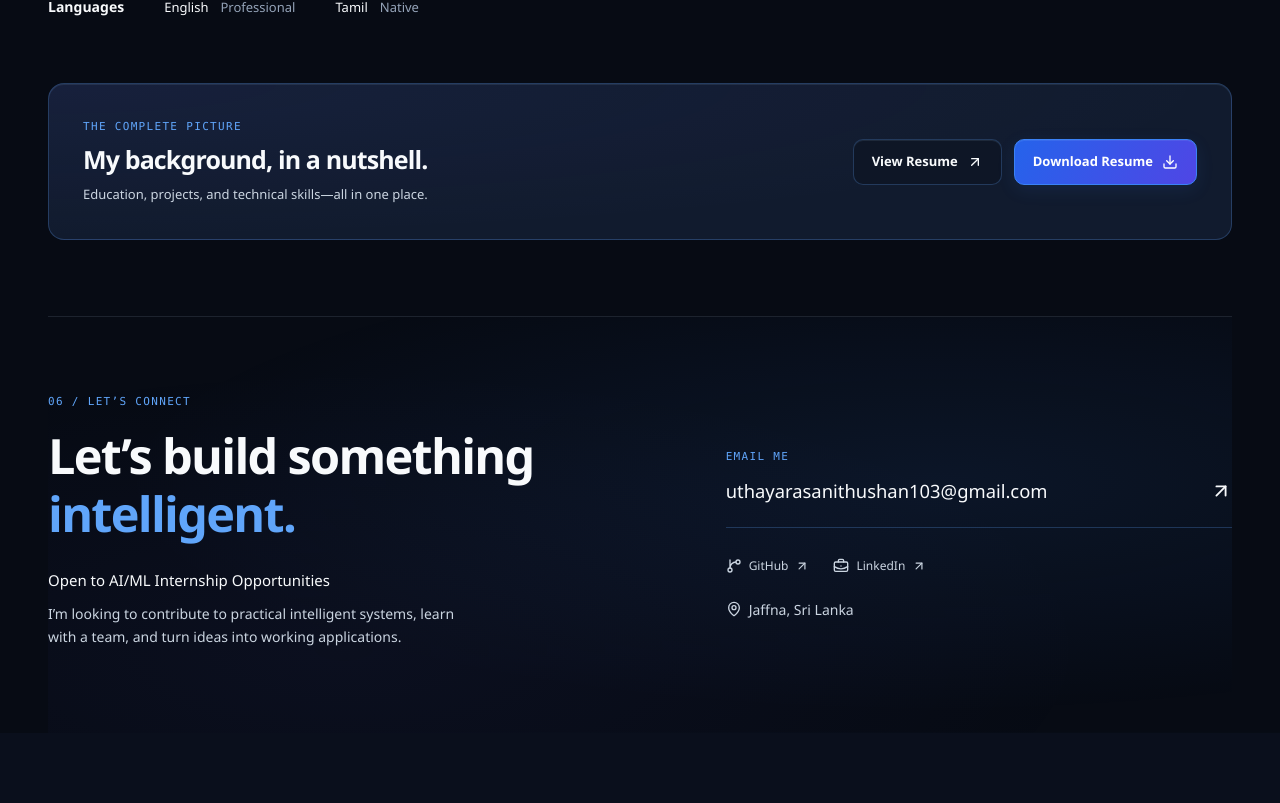
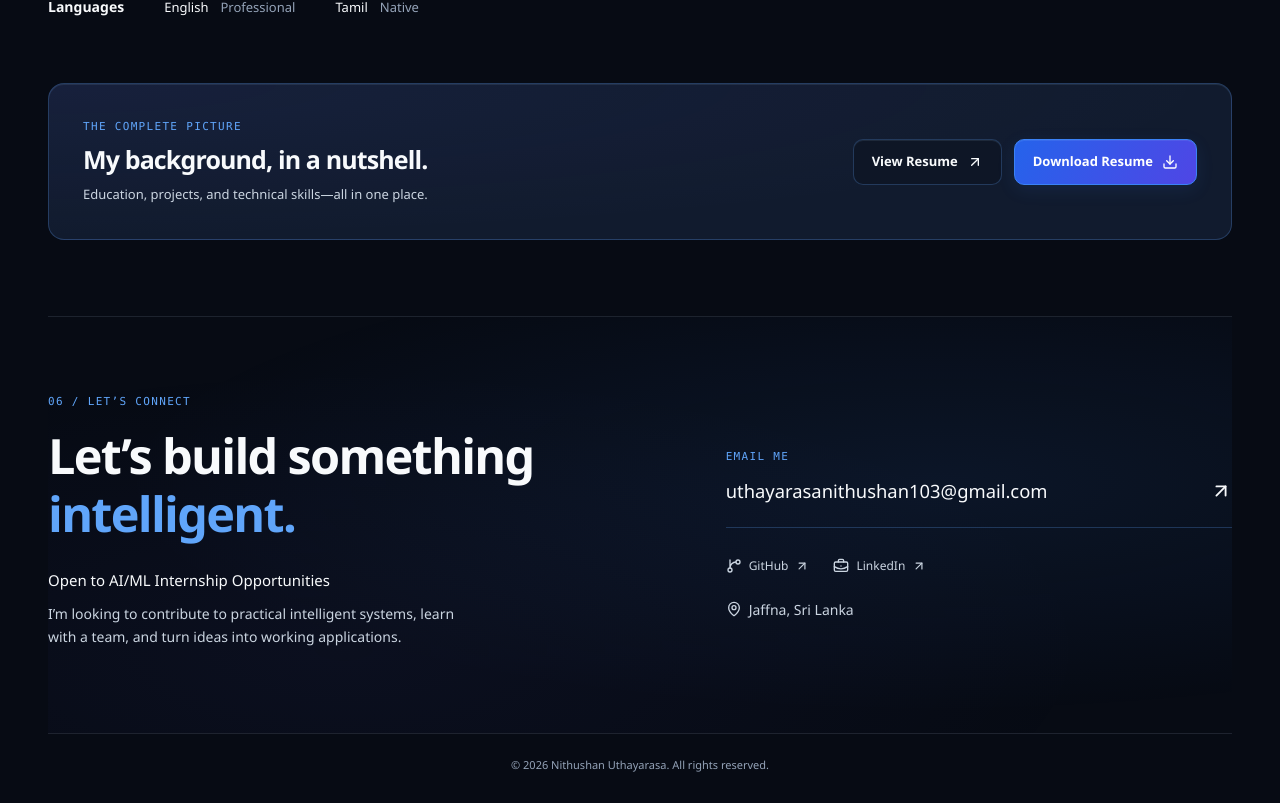
Before and after one commit to NithushanUthayarasa/Nithushan-portfolio, a React (Vite) app: page / in a window 1280 px wide. Shown: the part 4249-5052 px from the top of the page. Before the commit the page ends 4982 px from the top, so only its background shows below. Built offline with nearby package versions, Linux system fonts and the light colour scheme.

Commit message:
feat: add simple copyright footer

```diff
--- a/src/App.jsx
+++ b/src/App.jsx
@@ -8,6 +8,7 @@ import Focus from './components/Focus'
 import Languages from './components/Languages'
 import ResumeSection from './components/ResumeSection'
 import Contact from './components/Contact'
+import Footer from './components/Footer'
 import useScrollReveal from './hooks/useScrollReveal'
 export default function App() {
   useScrollReveal()
@@ -28,6 +29,7 @@ export default function App() {
         <ResumeSection />
         <Contact />
       </main>
+      <Footer />
     </>
   )
 }
--- a/src/components/Footer.jsx
+++ b/src/components/Footer.jsx
@@ -1,13 +1,7 @@
-import { SocialLinks } from './UI'
 export default function Footer() {
   return (
-    <footer className="section-shell footer">
-      <div>
-        <strong>Nithushan Uthayarasa</strong>
-        <p>AI/ML Undergraduate</p>
-      </div>
-      <SocialLinks />
-      <p>© {new Date().getFullYear()} Nithushan Uthayarasa</p>
+    <footer className="section-shell copyright-footer">
+      <p>© {new Date().getFullYear()} Nithushan Uthayarasa. All rights reserved.</p>
     </footer>
   )
 }
--- a/src/index.css
+++ b/src/index.css
@@ -2034,3 +2034,11 @@ dd {
     max-width: 100%;
   }
 }
+
+.copyright-footer {
+  border-top: 1px solid var(--border);
+  padding-block: 22px 28px;
+  color: var(--text-muted);
+  font-size: 11px;
+  text-align: center;
+}
```
